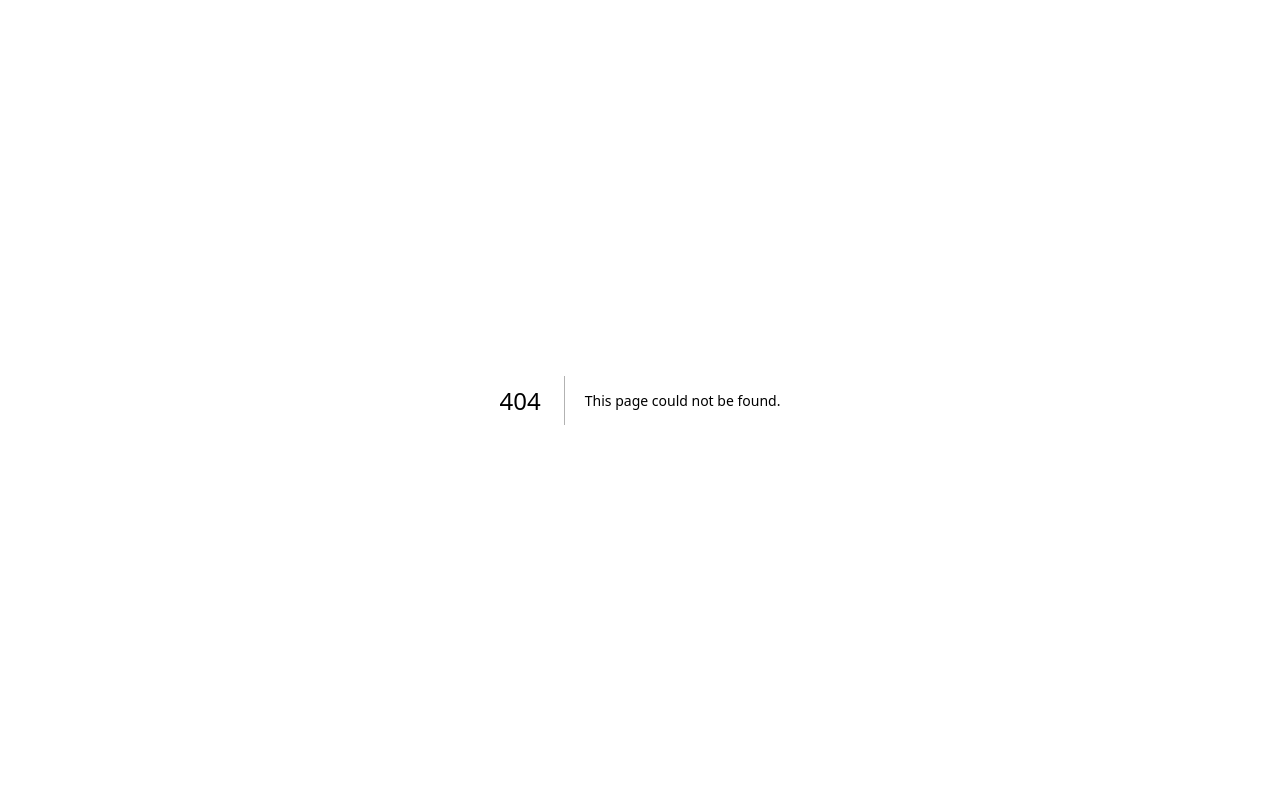
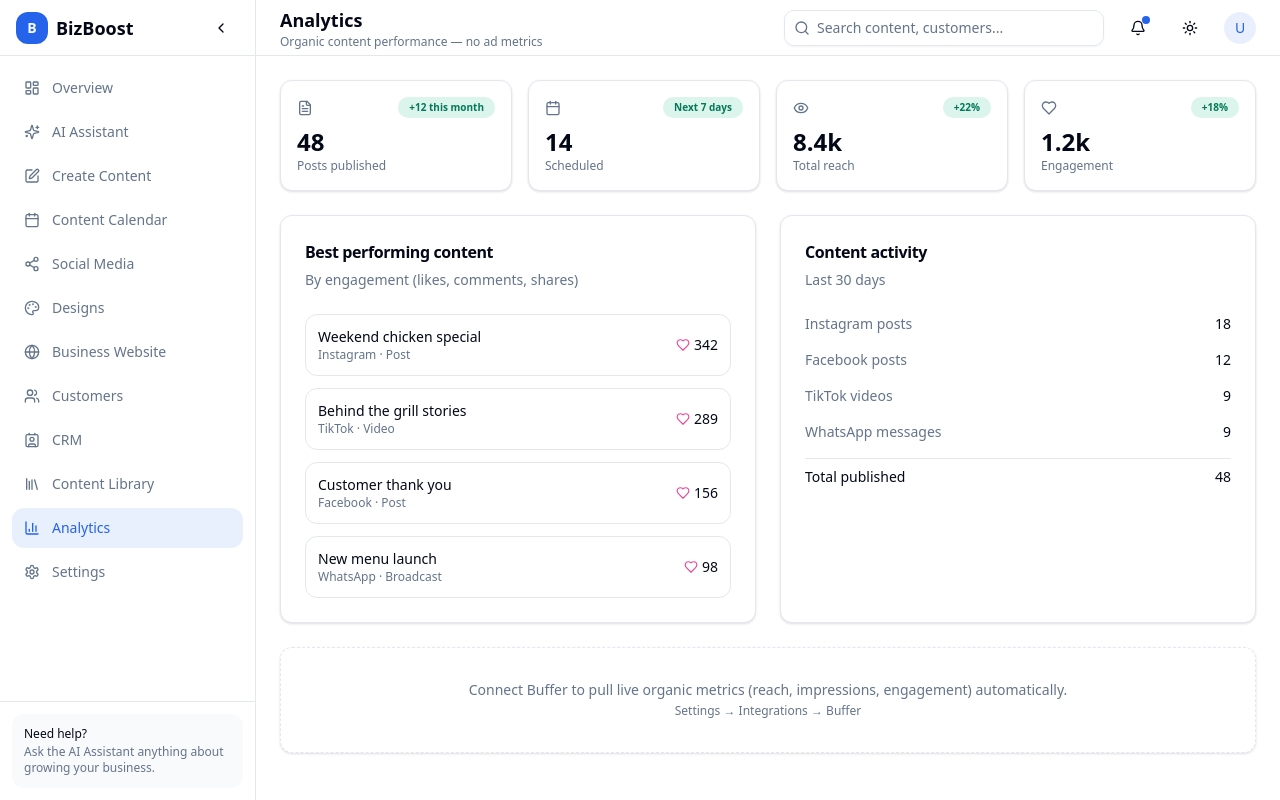
Before and after one commit to lilcoins89/bizboost, a Next.js app: page /dashboard/analytics in a window 1280 px wide. Before the commit this address had no page. Built offline with nearby package versions, Linux system fonts and the light colour scheme.

Commit message:
feat: Analytics page (organic metrics only)

```diff
--- /dev/null
+++ b/src/app/(dashboard)/dashboard/analytics/page.tsx
@@ -0,0 +1,108 @@
+import { DashboardHeader } from "@/components/dashboard/header";
+import { Card, CardContent, CardDescription, CardHeader, CardTitle } from "@/components/ui/card";
+import { Badge } from "@/components/ui/badge";
+import { FileText, Calendar, TrendingUp, Eye, Heart, MessageCircle } from "lucide-react";
+
+const stats = [
+  { label: "Posts published", value: "48", change: "+12 this month", icon: FileText },
+  { label: "Scheduled", value: "14", change: "Next 7 days", icon: Calendar },
+  { label: "Total reach", value: "8.4k", change: "+22%", icon: Eye },
+  { label: "Engagement", value: "1.2k", change: "+18%", icon: Heart },
+];
+
+const topContent = [
+  { title: "Weekend chicken special", platform: "Instagram", engagement: 342, type: "Post" },
+  { title: "Behind the grill stories", platform: "TikTok", engagement: 289, type: "Video" },
+  { title: "Customer thank you", platform: "Facebook", engagement: 156, type: "Post" },
+  { title: "New menu launch", platform: "WhatsApp", engagement: 98, type: "Broadcast" },
+];
+
+export default function AnalyticsPage() {
+  return (
+    <>
+      <DashboardHeader
+        title="Analytics"
+        description="Organic content performance — no ad metrics"
+      />
+
+      <div className="p-4 lg:p-6 space-y-6">
+        <div className="grid grid-cols-2 lg:grid-cols-4 gap-4">
+          {stats.map((s) => (
+            <Card key={s.label}>
+              <CardContent className="p-4">
+                <div className="flex items-center justify-between">
+                  <s.icon className="h-4 w-4 text-muted-foreground" />
+                  <Badge variant="success" className="text-[10px]">{s.change}</Badge>
+                </div>
+                <p className="mt-2 text-2xl font-bold">{s.value}</p>
+                <p className="text-xs text-muted-foreground">{s.label}</p>
+              </CardContent>
+            </Card>
+          ))}
+        </div>
+
+        <div className="grid lg:grid-cols-2 gap-6">
+          <Card>
+            <CardHeader>
+              <CardTitle className="text-base">Best performing content</CardTitle>
+              <CardDescription>By engagement (likes, comments, shares)</CardDescription>
+            </CardHeader>
+            <CardContent className="space-y-3">
+              {topContent.map((item, i) => (
+                <div key={i} className="flex items-center justify-between rounded-lg border p-3">
+                  <div>
+                    <p className="text-sm font-medium">{item.title}</p>
+                    <p className="text-xs text-muted-foreground">
+                      {item.platform} · {item.type}
+                    </p>
+                  </div>
+                  <div className="flex items-center gap-1 text-sm font-medium">
+                    <Heart className="h-3.5 w-3.5 text-pink-500" />
+                    {item.engagement}
+                  </div>
+                </div>
+              ))}
+            </CardContent>
+          </Card>
+
+          <Card>
+            <CardHeader>
+              <CardTitle className="text-base">Content activity</CardTitle>
+              <CardDescription>Last 30 days</CardDescription>
+            </CardHeader>
+            <CardContent className="space-y-4">
+              <div className="flex items-center justify-between text-sm">
+                <span className="text-muted-foreground">Instagram posts</span>
+                <span className="font-medium">18</span>
+              </div>
+              <div className="flex items-center justify-between text-sm">
+                <span className="text-muted-foreground">Facebook posts</span>
+                <span className="font-medium">12</span>
+              </div>
+              <div className="flex items-center justify-between text-sm">
+                <span className="text-muted-foreground">TikTok videos</span>
+                <span className="font-medium">9</span>
+              </div>
+              <div className="flex items-center justify-between text-sm">
+                <span className="text-muted-foreground">WhatsApp messages</span>
+                <span className="font-medium">9</span>
+              </div>
+              <div className="pt-2 border-t flex items-center justify-between text-sm font-medium">
+                <span>Total published</span>
+                <span>48</span>
+              </div>
+            </CardContent>
+          </Card>
+        </div>
+
+        <Card className="border-dashed">
+          <CardContent className="py-8 text-center text-sm text-muted-foreground">
+            Connect Buffer to pull live organic metrics (reach, impressions, engagement) automatically.
+            <br />
+            <span className="text-xs">Settings → Integrations → Buffer</span>
+          </CardContent>
+        </Card>
+      </div>
+    </>
+  );
+}
```
